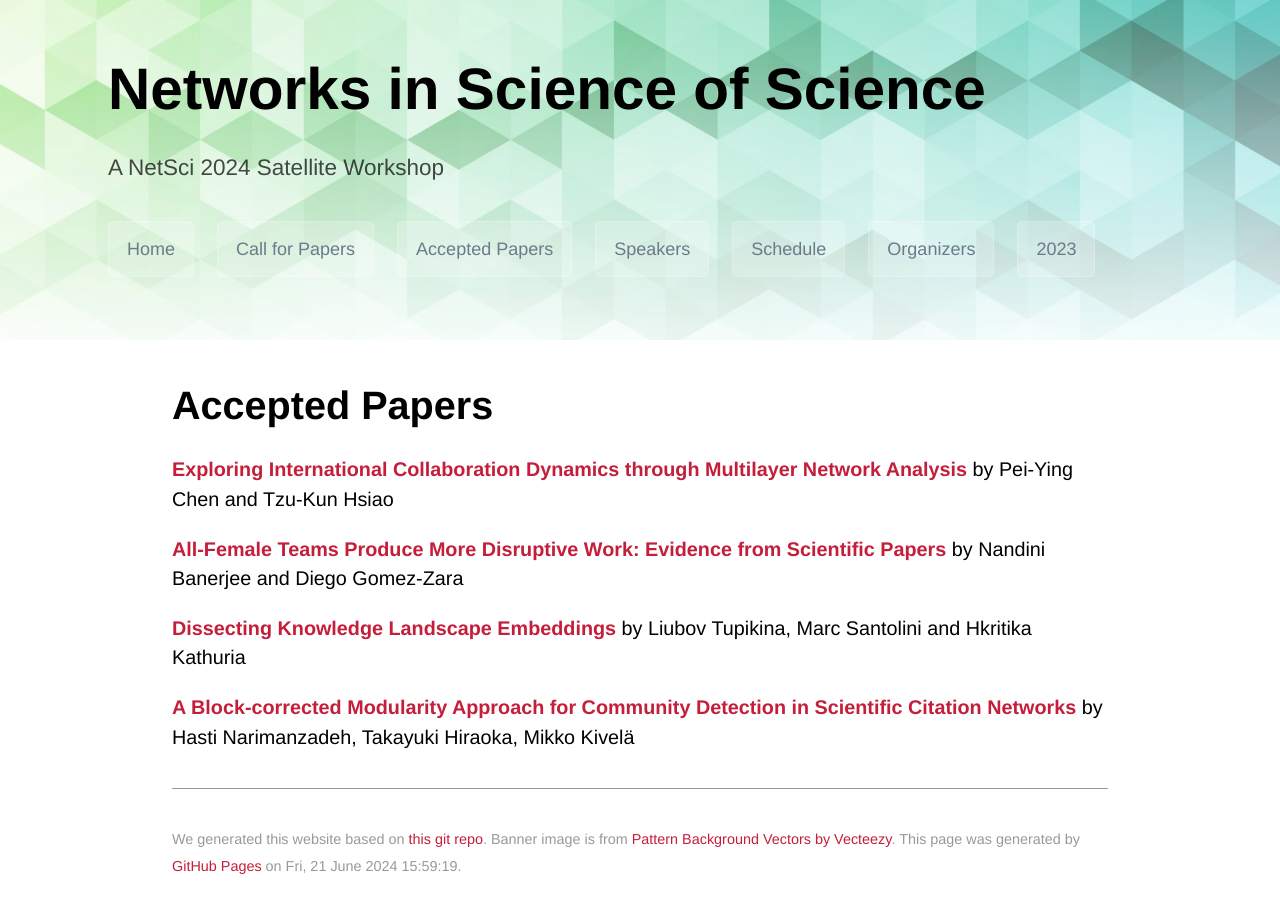
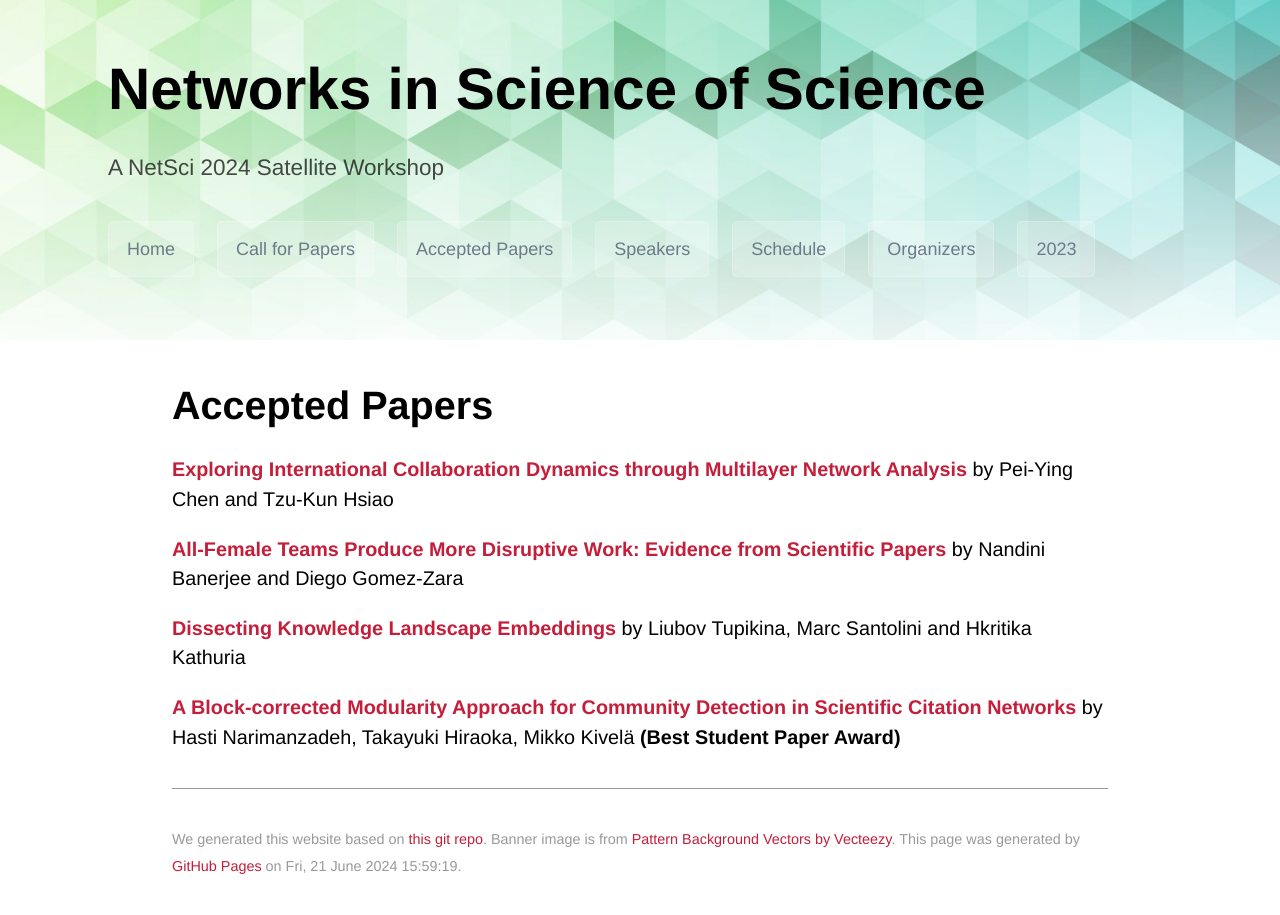
Before and after one commit to netscisci/netscisci.github.io, a Jekyll site: the page built from papers.md, in a window 1280 px wide. Built offline with Jekyll 4.4.1, drawn with Linux system fonts in a browser that asks for light colours; some web fonts are replaced; our own code applies the rules of GitHub Pages for plain Markdown files.

Commit message:
Update papers.md

```diff
--- a/papers.md
+++ b/papers.md
@@ -9,4 +9,4 @@ layout: default
 
 [**Dissecting Knowledge Landscape Embeddings**](https://netscisci.github.io/assets/papers/4_dissecting_knowledge_landscape.pdf) by Liubov Tupikina, Marc Santolini and Hkritika Kathuria
 
-[**A Block-corrected Modularity Approach for Community Detection in Scientific Citation Networks**](https://netscisci.github.io/assets/papers/5_a_block_corrected_modularity_a.pdf) by Hasti Narimanzadeh, Takayuki Hiraoka, Mikko Kivelä
+[**A Block-corrected Modularity Approach for Community Detection in Scientific Citation Networks**](https://netscisci.github.io/assets/papers/5_a_block_corrected_modularity_a.pdf) by Hasti Narimanzadeh, Takayuki Hiraoka, Mikko Kivelä **(Best Student Paper Award)**
```
